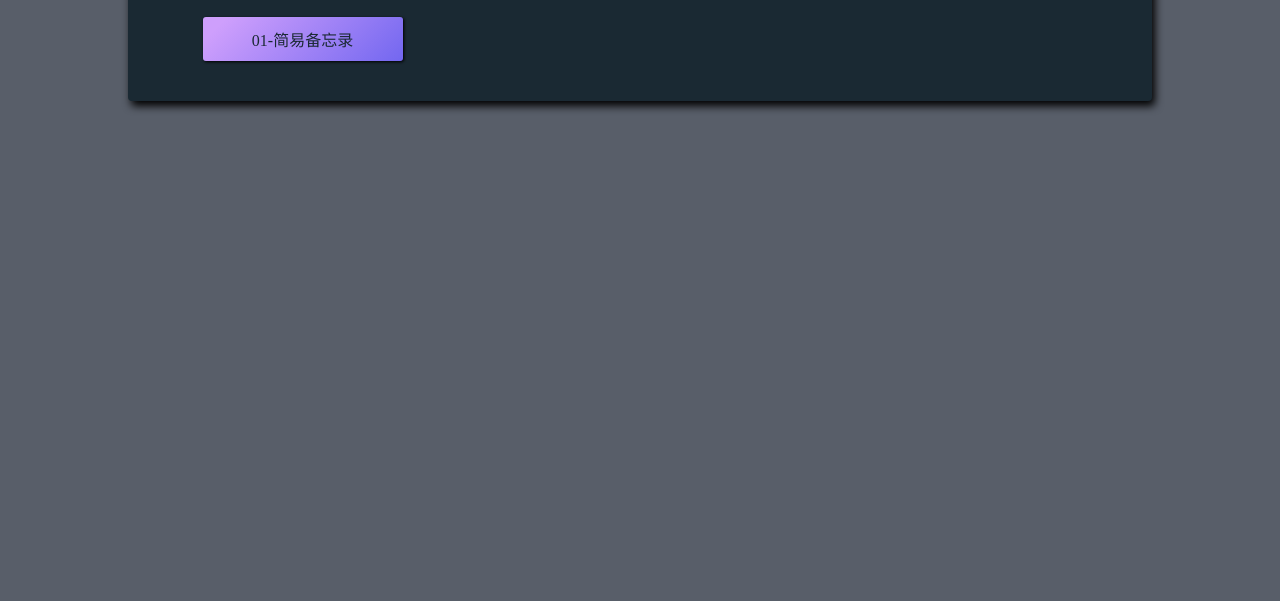
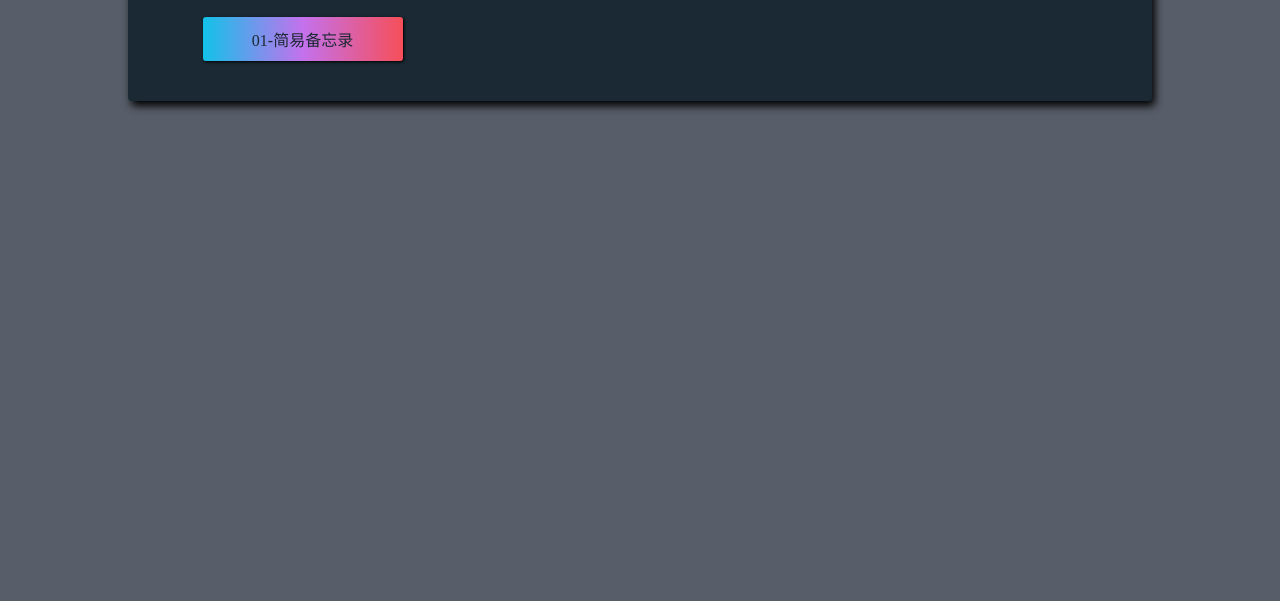
Before and after one commit to flygeek/Javascript-Examples, a plain HTML site: page index.html in a window 1280 px wide. Shown: the part 199-800 px from the top of the page. Drawn offline with Linux system fonts and the light colour scheme.

Commit message:
修改导航条背景色

```diff
--- a/style.css
+++ b/style.css
@@ -48,7 +48,7 @@ body {
   border-radius: 3px;
   padding: 10px;
   text-align: center;
-  background-image: linear-gradient(135deg, #ce9ffc 10%, #7367f0 100%);
+  background: linear-gradient(to right, #12c2e9, #c471ed, #f64f59);
   transition: 0.3s;
 }
 
```
